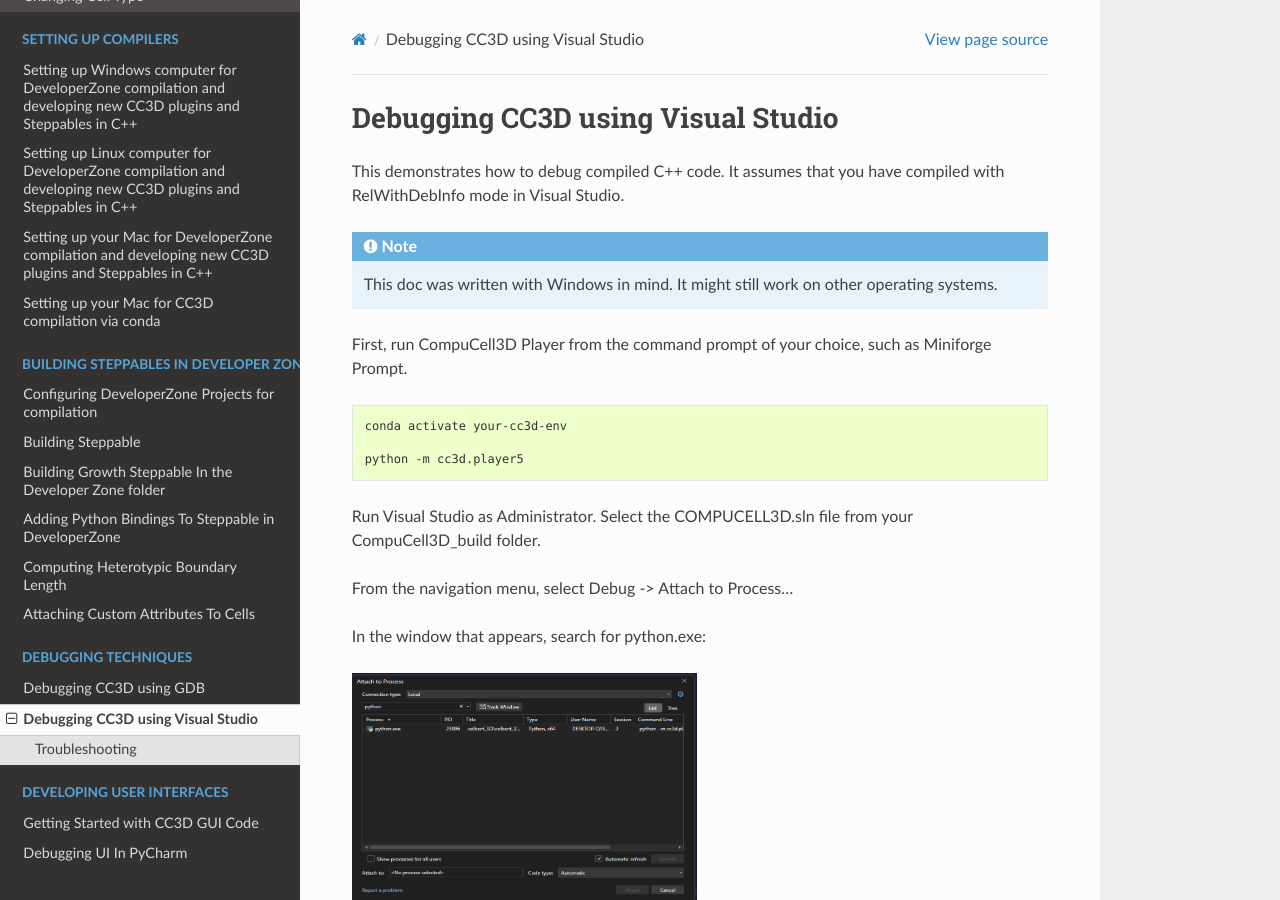
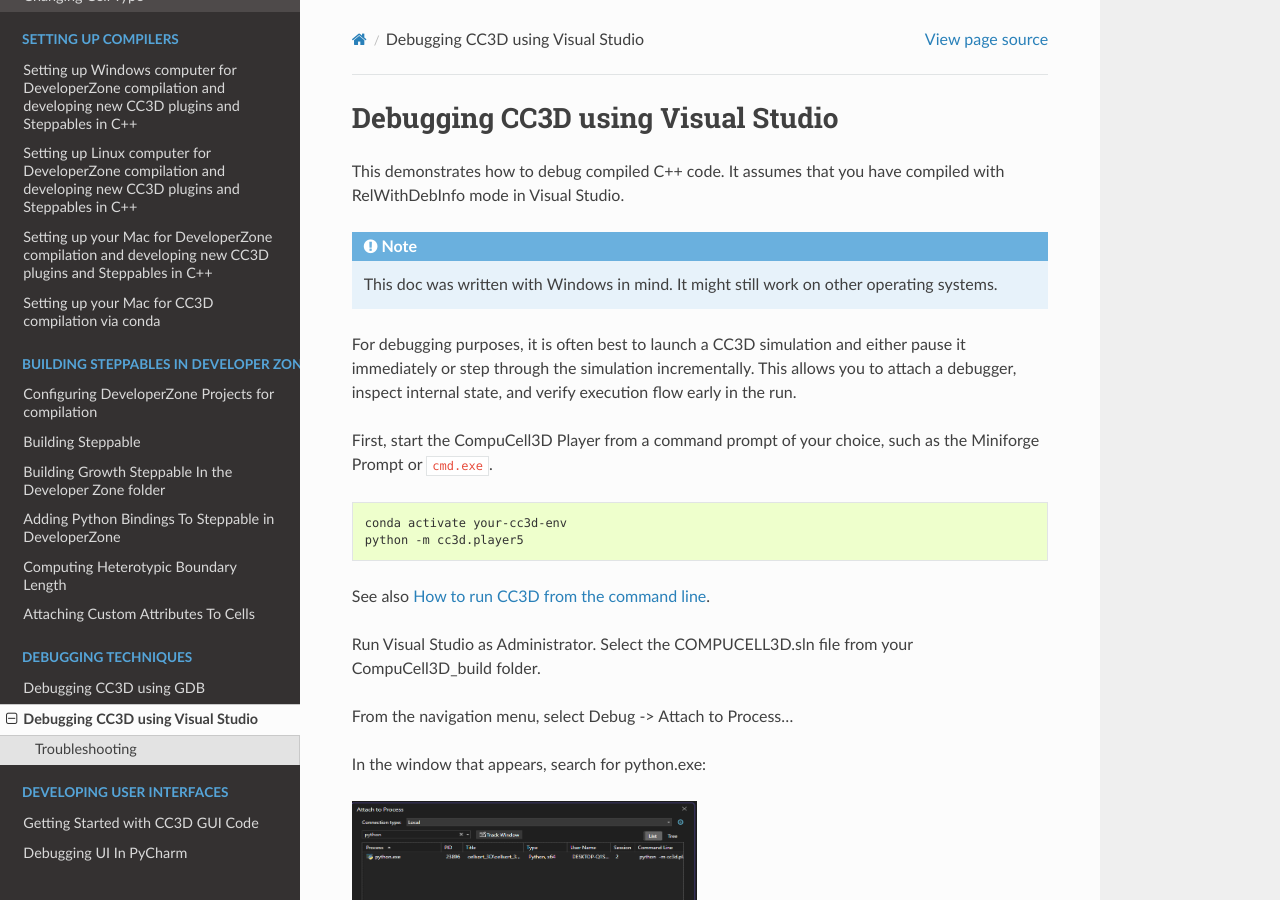
Before and after one commit to CompuCell3D/CompuCell3DDevelopersManual, a Sphinx documentation site: the page built from docs/debugging_cc3d_using_visual_studio.rst, in a window 1280 px wide and 900 px high. Built offline with Sphinx 7.4.7 and the Read the Docs theme 3.1.0, drawn with Linux system fonts in a browser that asks for light colours.

Commit message:
small rephrase, also added reference to "Running Newly Compiled CC3D" section in the compilation guide for Windows

```diff
--- a/docs/building_core_cc3d_cpp_code_windows.rst
+++ b/docs/building_core_cc3d_cpp_code_windows.rst
@@ -405,6 +405,7 @@
 
     xcopy "%USERPROFILE%\src\cc3d-twedit5\cc3d\twedit5" "C:\miniconda3\envs\cc3d-compile\Lib\site-packages\cc3d\twedit5" /E /I /Y
 
+.. _running-newly-compiled-cc3d:
 
 Running Newly Compiled CC3D
 ~~~~~~~~~~~~~~~~~~~~~~~~~~~
--- a/docs/debugging_cc3d_using_visual_studio.rst
+++ b/docs/debugging_cc3d_using_visual_studio.rst
@@ -7,17 +7,23 @@
 
     This doc was written with Windows in mind. It might still work on other operating systems.
 
-First, run CompuCell3D Player from the command prompt of your choice, such as Miniforge Prompt.
+For debugging purposes, it is often best to launch a CC3D simulation and either pause it immediately or step through the simulation incrementally. This allows you to attach a debugger, inspect internal state, and verify execution flow early in the run.
+
+First, start the CompuCell3D Player from a command prompt of your choice, such as the Miniforge Prompt or ``cmd.exe``.
 
 .. code-block:: console
 
     conda activate your-cc3d-env
+    python -m cc3d.player5
 
-    python -m cc3d.player5
+See also :ref:`How to run CC3D from the command line <running-newly-compiled-cc3d>`.
+
 
 Run Visual Studio as Administrator. Select the COMPUCELL3D.sln file from your CompuCell3D_build folder.
 
 From the navigation menu, select Debug -> Attach to Process...
+
+
 
 In the window that appears, search for python.exe:
 
```
